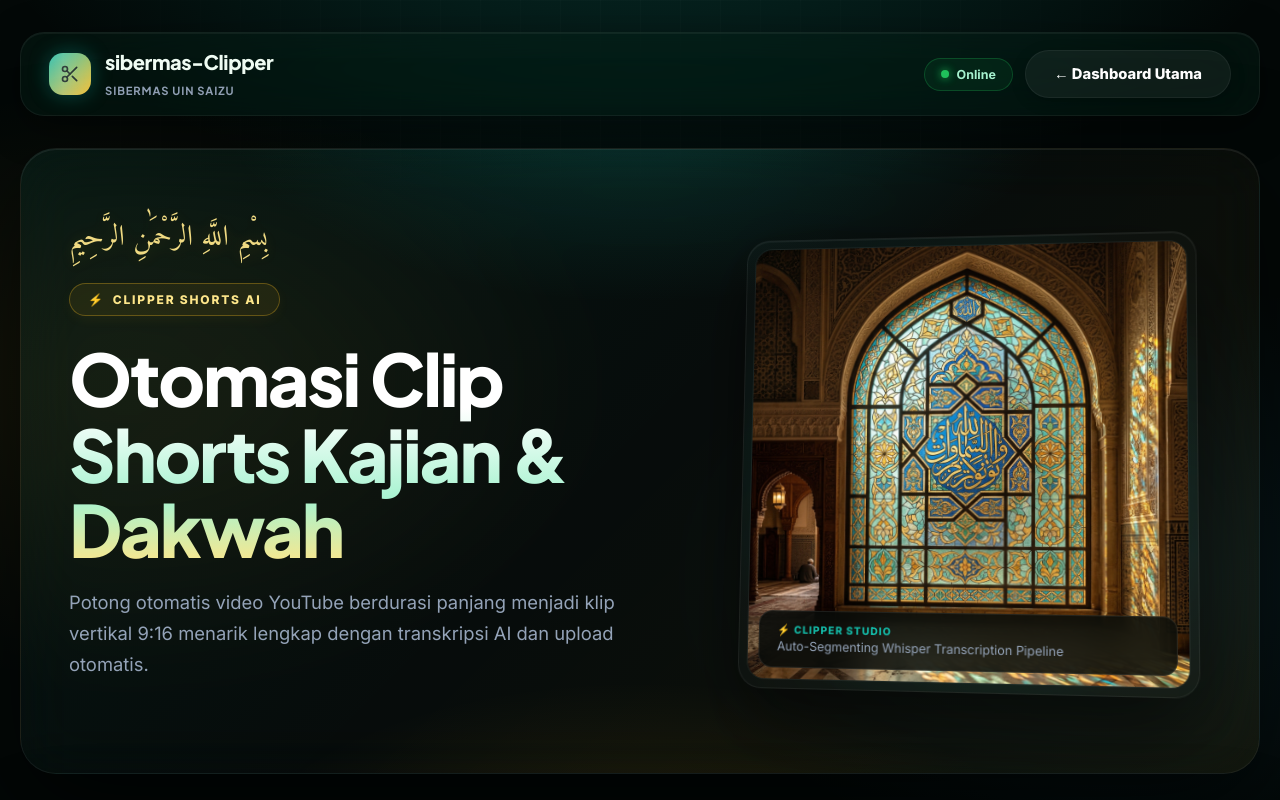
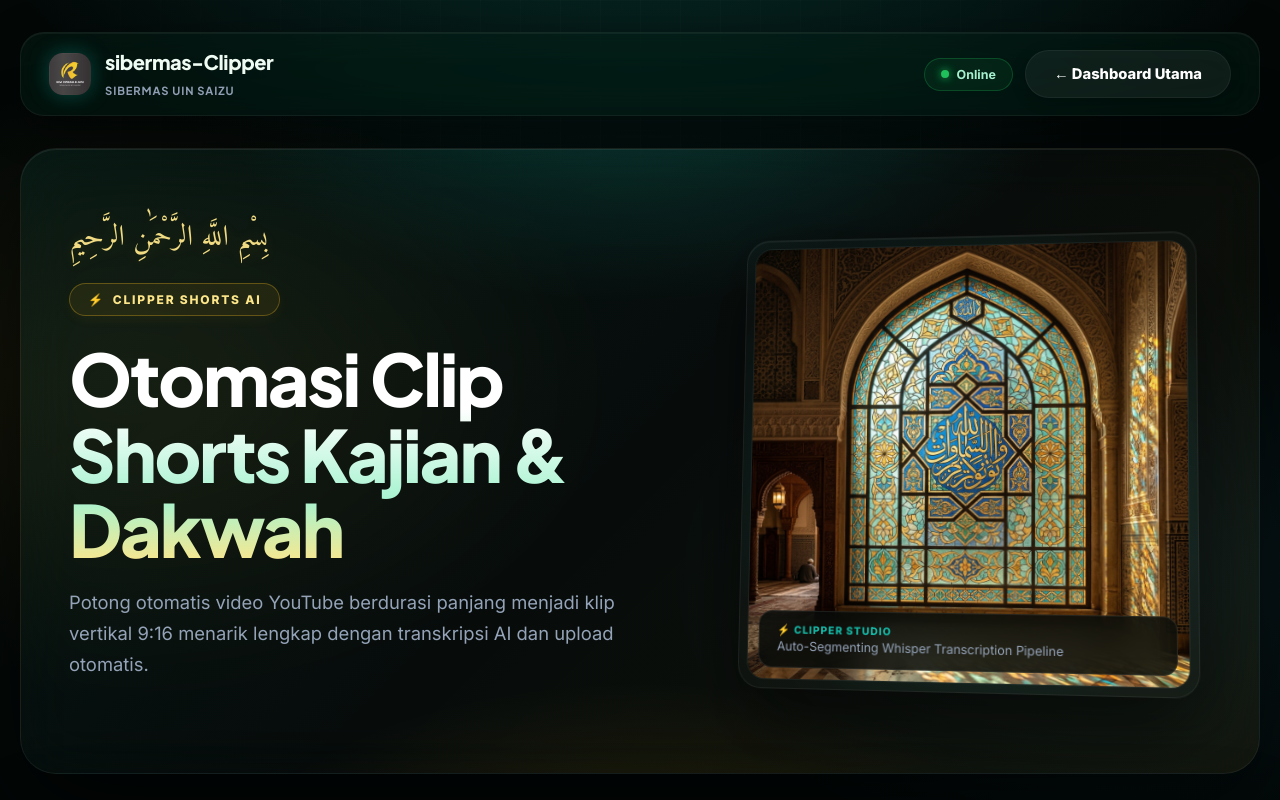
Before and after one commit to sabintacom-ui/Tooluung, a Next.js app: page /clipper in a window 1280 px wide. Shown: the top 800 px of the page. Built offline with nearby package versions, Linux system fonts and the light colour scheme.

Commit message:
feat: integrate user logo image as favicon and navigation brand header icon

```diff
--- a/app/clipper/page.tsx
+++ b/app/clipper/page.tsx
@@ -291,8 +291,8 @@
       {/* TOP NAV */}
       <nav className="nav">
         <div className="brand">
-          <div className="brand-logo">
-            <Scissors size={20} />
+          <div className="brand-logo" style={{ overflow: "hidden", background: "none" }}>
+            <img src="/logo.jpg" alt="Logo" style={{ width: "100%", height: "100%", objectFit: "cover" }} />
           </div>
           <div>
             <div>sibermas-Clipper</div>
--- a/app/generator/page.tsx
+++ b/app/generator/page.tsx
@@ -218,7 +218,9 @@
       {/* TOP NAV */}
       <nav className="nav">
         <div className="brand">
-          <div className="brand-logo">SY</div>
+          <div className="brand-logo" style={{ overflow: "hidden", background: "none" }}>
+            <img src="/logo.jpg" alt="Logo" style={{ width: "100%", height: "100%", objectFit: "cover" }} />
+          </div>
           <div>
             <div>sibermas-YT</div>
             <small>Sibermas UIN SAIZU</small>
--- a/app/layout.tsx
+++ b/app/layout.tsx
@@ -14,8 +14,8 @@
     statusBarStyle: "black-translucent",
   },
   icons: {
-    icon: "/icon.svg",
-    apple: "/icon.svg",
+    icon: "/logo.jpg",
+    apple: "/logo.jpg",
   },
   openGraph: {
     title: "sibermas-YT — Dashboard Kreator Sibermas UIN SAIZU",
```
Also changed, not shown: public/logo.jpg (added), 1 other file (tests, documents, lock files or other folders).
